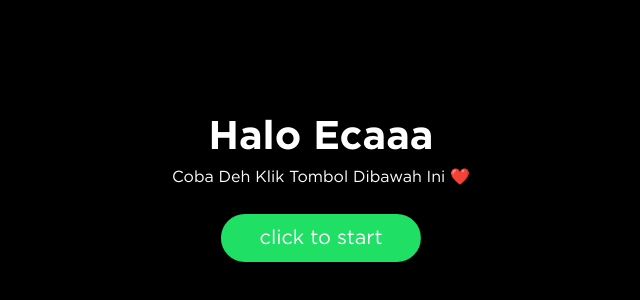
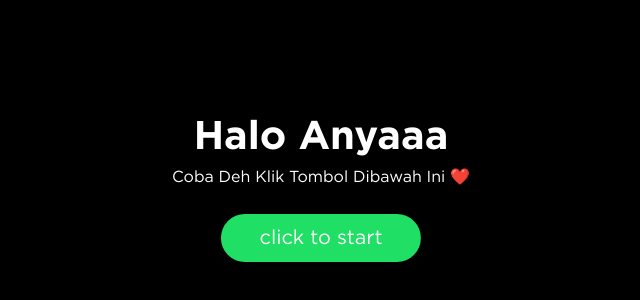
Before and after one commit to OmmniDevv/aprilts, a plain HTML site: page index.html in a window 1280 px wide. Shown: the part 214-514 px from the top of the page, without its empty margins (319-959 px from the left). Drawn offline with nearby package versions, Linux system fonts and the light colour scheme.

Commit message:
Update index.html

```diff
--- a/index.html
+++ b/index.html
@@ -18,7 +18,7 @@
 <body class="bg-black text-white">
     <div class="container">
         <div class="position-absolute top-50 start-50 translate-middle">
-            <h1 class="text-center" data-aos="zoom-in" data-aos-delay="200">Halo Ecaaa</h1>
+            <h1 class="text-center" data-aos="zoom-in" data-aos-delay="200">Halo Anyaaa</h1>
             <p class="f-light text-center" data-aos="zoom-in" data-aos-delay="400">Coba Deh Klik Tombol Dibawah Ini
                 ❤️
             </p>
```
